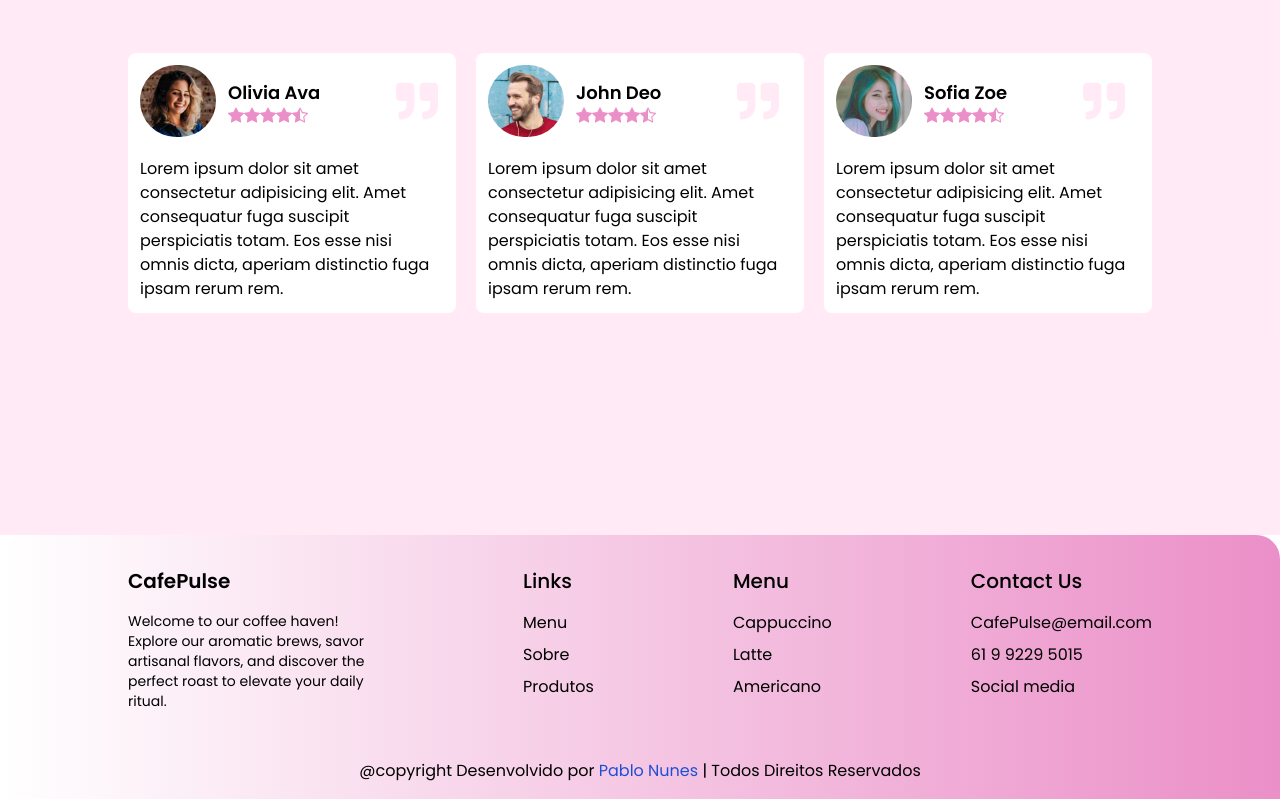
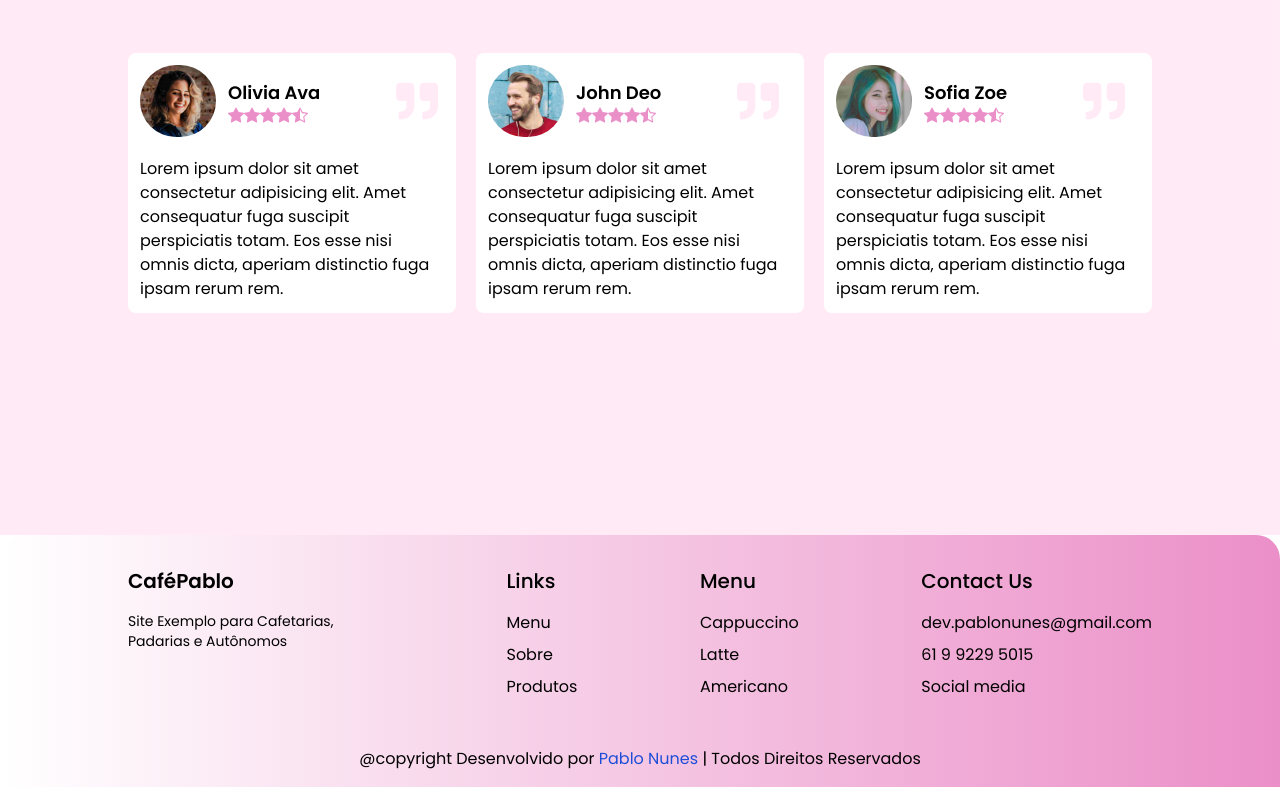
Before and after one commit to Pabloopk/confeitaria, a React (Vite) app: page / in a window 1280 px wide. Shown: the part 3465-4264 px from the top of the page. Built offline with nearby package versions, Linux system fonts and the light colour scheme.

Commit message:
arrumando

```diff
--- a/src/components/Footer.jsx
+++ b/src/components/Footer.jsx
@@ -6,11 +6,9 @@ const Footer = () => {
     <div className=" bg-gradient-to-r from-[#fff] to-[#eb8fc8] text-black rounded-t-3xl mt-8 md:mt-0">
       <div className="flex flex-col md:flex-row justify-between p-8 md:px-32 px-5">
         <div className=" w-full md:w-1/4">
-          <h1 className=" font-semibold text-xl pb-4">CafePulse</h1>
+          <h1 className=" font-semibold text-xl pb-4">CaféPablo</h1>
           <p className=" text-sm">
-            Welcome to our coffee haven! Explore our aromatic brews, savor
-            artisanal flavors, and discover the perfect roast to elevate your
-            daily ritual.
+            Site Exemplo para Cafetarias, Padarias e Autônomos
           </p>
         </div>
         <div>
@@ -76,7 +74,7 @@ const Footer = () => {
               className=" hover:text-backgroundColor transition-all cursor-pointer"
               href="/"
             >
-              CafePulse@email.com
+              dev.pablonunes@gmail.com
             </a>
             <a
               className=" hover:text-backgroundColor transition-all cursor-pointer"
```
